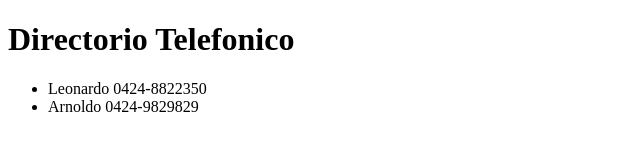
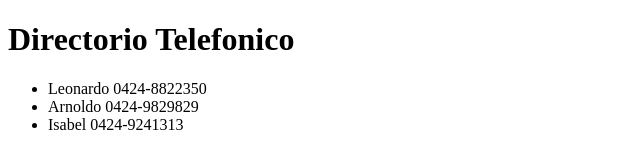
Before and after one commit to mcamachog1/telefonos, a plain HTML site: page maryvi/telefonos.html in a window 1280 px wide. Shown: the whole page, without its empty margins (0-640 px from the left). Drawn offline with Linux system fonts and the light colour scheme.

Commit message:
Update telefonos.html

```diff
--- a/maryvi/telefonos.html
+++ b/maryvi/telefonos.html
@@ -10,6 +10,7 @@
               Leonardo 0424-8822350
            </li>
            <li>Arnoldo 0424-9829829</li>
+           <li>Isabel 0424-9241313</li>
         </ul>
     </body>
 </html>
```
